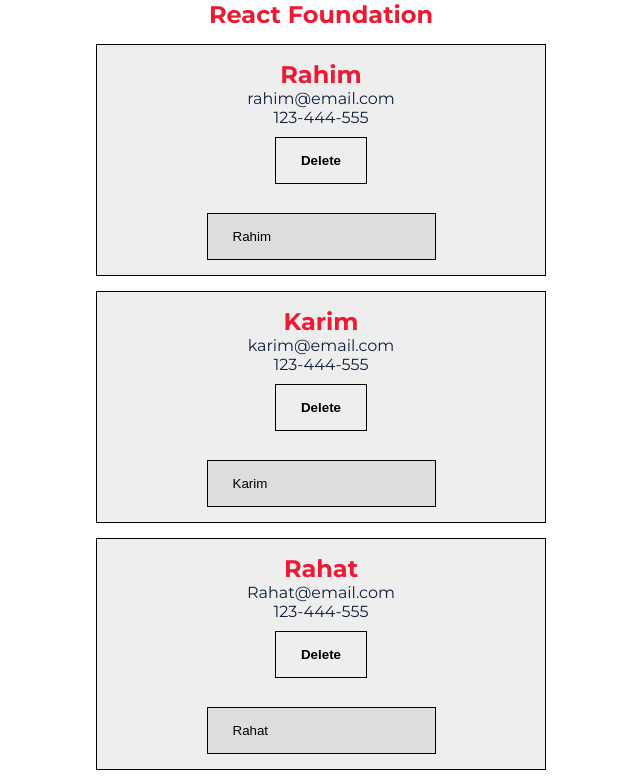
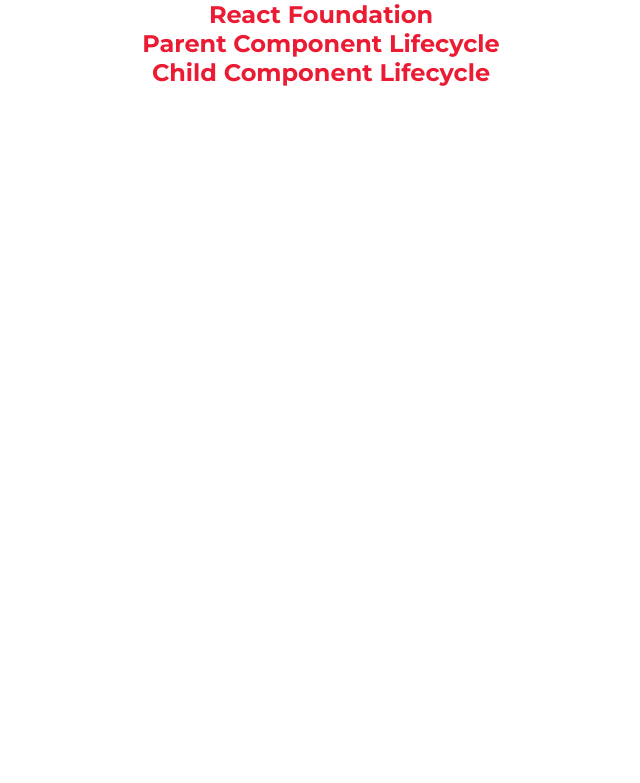
Before and after one commit to jakdev047/react-base-concept, a React (Create React App) app: page / in a window 1280 px wide. Shown: the top 783 px of the page, without its empty margins (319-959 px from the left). Built offline with nearby package versions, Linux system fonts and the light colour scheme.

Commit message:
component life cycle

```diff
--- a/src/App.js
+++ b/src/App.js
@@ -4,19 +4,21 @@
 import './assets/sass/index.scss';
 
 // pages
-import Persons from './pages/Persons';
+// import Persons from './pages/Persons';
 // import Students from './pages/Students';
 // import Count from './pages/Count';
 // import BasicForm from './pages/BasicForm';
+import Parent from './pages/Parent';
 
 function App() {
   return (
     <div className="App">
       <h2>React Foundation</h2>
-      <Persons />
+      {/* <Persons /> */}
       {/* <Students /> */}
       {/* <Count /> */}
       {/* <BasicForm /> */}
+      <Parent />
     </div>
   );
 }
--- /dev/null
+++ b/src/components/Child/Child.js
@@ -0,0 +1,27 @@
+import React, { Component, Fragment } from 'react';
+
+class Child extends Component {
+    constructor(props) {
+        super(props)
+        console.log('Child Component Constructor')
+    }
+
+    UNSAFE_componentWillMount(){
+        console.log('Child Component componentWillMount')
+    }
+
+    componentDidMount() {
+        console.log('Child Component componentDidMount')
+    }
+
+    render() {
+        console.log('Child Component render')
+        return (
+            <Fragment>
+                <h2>Child Component Lifecycle</h2>
+            </Fragment>
+        )
+    }
+}
+
+export default Child;
--- /dev/null
+++ b/src/pages/Parent.js
@@ -0,0 +1,29 @@
+import React, { Component, Fragment } from 'react';
+import Child from '../components/Child/Child';
+
+class Parent extends Component {
+    constructor(props) {
+        super(props)
+        console.log('Parent Component Constructor')
+    }
+
+    UNSAFE_componentWillMount(){
+        console.log('Parent Component componentWillMount')
+    }
+
+    componentDidMount() {
+        console.log('Parent Component componentDidMount')
+    }
+
+    render() {
+        console.log('Parent Component render')
+        return (
+            <Fragment>
+                <h2>Parent Component Lifecycle</h2>
+                <Child />
+            </Fragment>
+        )
+    }
+}
+
+export default Parent;
```
